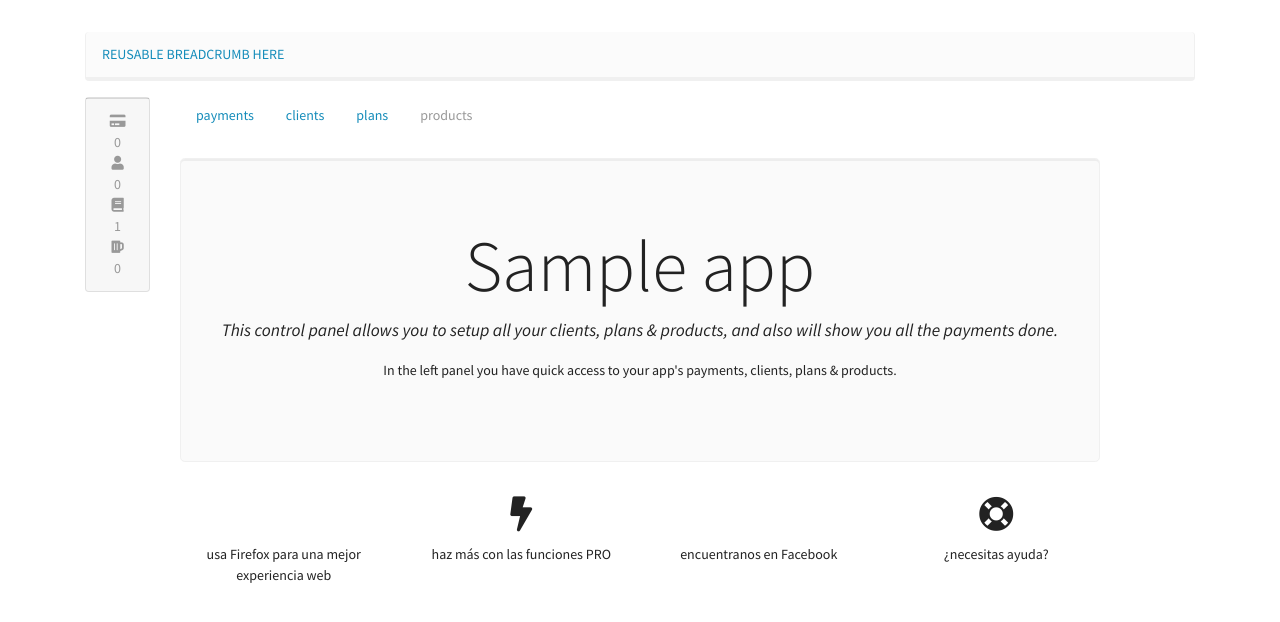
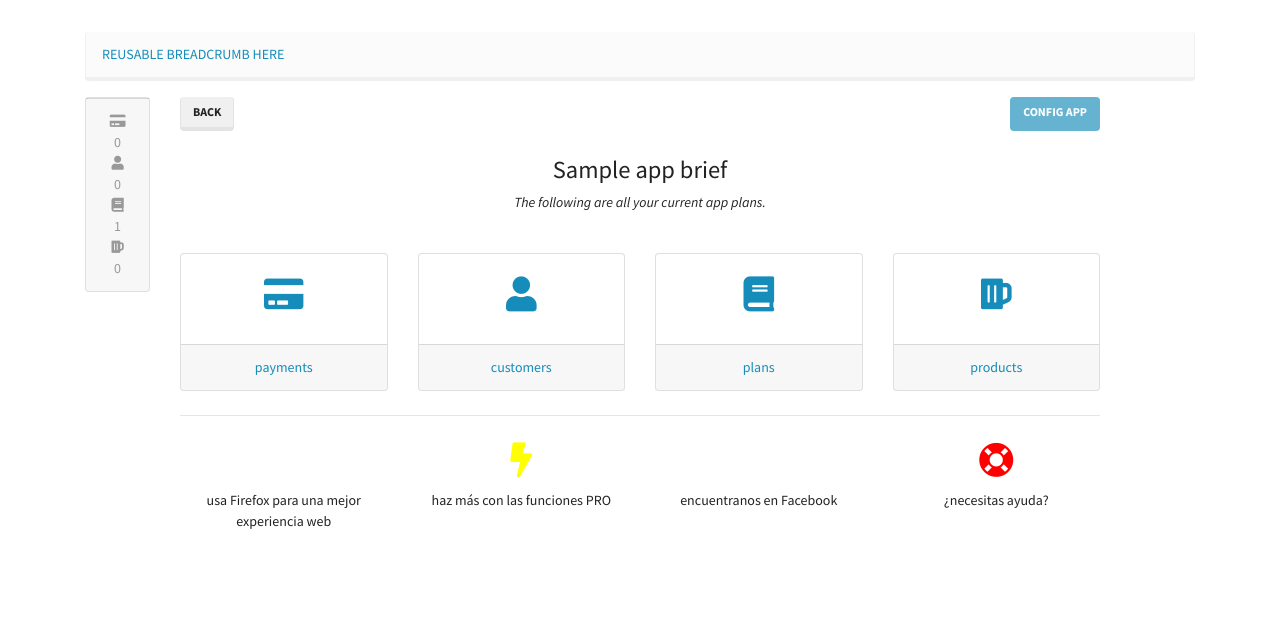
Before and after one commit to agapanto/pagosimple, a Django app: template pagosimple_frontend/templates/dashboard/apps/detail.html in a window 1280 px wide. Shown: the part 57-679 px from the top of the page. Run offline with Django 3.2, Linux system fonts and the light colour scheme; the template is opened without the code that fills it: most values are stand-ins (such as "Sample title", 1, 10 or a date in 2020); some libraries are stand-ins or nearby versions.

Commit message:
Improve App's brief template
- cleaner look & fell to app's brief
- help_bar has colored icons
- admin_navbar html component now is card based (4 columns)

```diff
--- a/pagosimple_frontend/templates/components/admin_navbar.html
+++ b/pagosimple_frontend/templates/components/admin_navbar.html
@@ -1,38 +1,66 @@
-<div class="row mb-4">
+<div class="row mb-4 ">
+  <div class="col-3 text-center">
+    <a href="{% url 'app_detail_payments' app_unique_id=app_unique_id%}">
+      <div class="card">
+        <div class="card-body text-center">
+          <h1>
+            <i class="fa fa-credit-card"> </i>
+          </h1>
 
-  <div class="col-12">
+        </div>
+        <div class="card-footer">
+          payments
+        </div>
+      </div>
+    </a>
+  </div>
 
-    <ul class="nav nav-pills">
-      <li class="nav-item">
-        {% if request.resolver_match.url_name == 'app_detail_payments' %}
-        <a class="nav-link active" href="{% url 'app_detail_payments' app_unique_id=app_unique_id%}">
-        {% else %}
-        <a class="nav-link" href="{% url 'app_detail_payments' app_unique_id=app_unique_id%}">
-        {% endif %}
-          payments
-        </a>
-      </li>
-      <li class="nav-item">
-        <a class="nav-link" href="#">
-          clients
-        </a>
-      </li>
-      <li class="nav-item">
-        {% if request.resolver_match.url_name == 'app_detail_plan_list' %}
-        <a class="nav-link active" href="{% url 'app_detail_plan_list' app_unique_id=app_unique_id %}">
-        {% else %}
-        <a class="nav-link" href="{% url 'app_detail_plan_list' app_unique_id=app_unique_id %}">
-        {% endif %}
+  <div class="col-3 text-center">
+    <a href="#">
+      <div class="card">
+        <div class="card-body text-center">
+          <h1>
+            <i class="fa fa-user"> </i>
+          </h1>
+
+        </div>
+        <div class="card-footer">
+          customers
+        </div>
+      </div>
+    </a>
+  </div>
+
+  <div class="col-3 text-center">
+    <a href="{% url 'app_detail_plan_list' app_unique_id=app_unique_id %}">
+      <div class="card">
+        <div class="card-body text-center">
+          <h1>
+            <i class="fa fa-book"> </i>
+          </h1>
+
+        </div>
+        <div class="card-footer">
           plans
-        </a>
-      </li>
-      <li class="nav-item">
-        <a class="nav-link disabled" href="#">
+        </div>
+      </div>
+    </a>
+  </div>
+
+  <div class="col-3 text-center">
+    <a href="#">
+      <div class="card">
+        <div class="card-body text-center">
+          <h1>
+            <i class="fa fa-beer"> </i>
+          </h1>
+
+        </div>
+        <div class="card-footer">
           products
-        </a>
-      </li>
-    </ul>
-
+        </div>
+      </div>
+    </a>
   </div>
 
 </div>
--- a/pagosimple_frontend/templates/components/help_bar.html
+++ b/pagosimple_frontend/templates/components/help_bar.html
@@ -1,7 +1,7 @@
 <div class="row text-center">
   <div class="col-3">
     <h1>
-      <i class="fa fa-firefox"> </i>
+      <i class="fa fa-firefox" style="color: orange;"> </i>
     </h1>
     <span class="text-center">
       usa Firefox para una mejor experiencia web
@@ -10,7 +10,7 @@
 
   <div class="col-3">
     <h1>
-      <i class="fa fa-bolt"> </i>
+      <i class="fa fa-bolt" style="color: yellow;"> </i>
     </h1>
     <span class="text-center">
       haz más con las funciones PRO
@@ -19,7 +19,7 @@
 
   <div class="col-3">
     <h1>
-      <i class="fa fa-facebook"> </i>
+      <i class="fa fa-facebook" style="color: blue;"> </i>
     </h1>
     <span class="text-center">
       encuentranos en Facebook
@@ -28,7 +28,7 @@
 
   <div class="col-3">
     <h1>
-      <i class="fa fa-life-ring"> </i>
+      <i class="fa fa-life-ring" style="color: red;"> </i>
     </h1>
     <span class="text-center">
       ¿necesitas ayuda?
--- a/pagosimple_frontend/templates/dashboard/apps/detail.html
+++ b/pagosimple_frontend/templates/dashboard/apps/detail.html
@@ -28,28 +28,33 @@
 
     <div class="col-10">
 
+      <div class="row">
+        <div class="col-12">
+          <a class="btn btn-secondary float-left mb-4" href="{% url 'dashboard' %}">
+            Back
+          </a>
+          <a class="btn btn-primary disabled float-right mb-4" href="#">
+            CONFIG APP
+          </a>
+        </div>
+      </div>
+
+      <div class="row">
+        <div class="col-12 mb-4 text-center">
+          <h3>
+            {{ app.name }} brief
+          </h3>
+          <p>
+            <i>
+              The following are all your current app plans.
+            </i>
+          </p>
+        </div>
+      </div>
+
       {% include 'components/admin_navbar.html' %}
 
-      <div class="row">
-        <div class="col-12">
-
-          <div class="jumbotron">
-            <h1 class="display-3 text-center">
-              {{ app.name }}
-            </h1>
-            <p class="lead text-center">
-              <i>
-                This control panel allows you to setup all your clients, plans & products, and also will show you all the payments done.
-              </i>
-            </p>
-            <p class="text-center">
-              In the left panel you have quick access to your app's payments, clients, plans & products.
-            </p>
-
-          </div>
-
-        </div>
-      </div>
+      <hr class="mt-4 mb-4">
 
       {% include 'components/help_bar.html' %}
 
```
